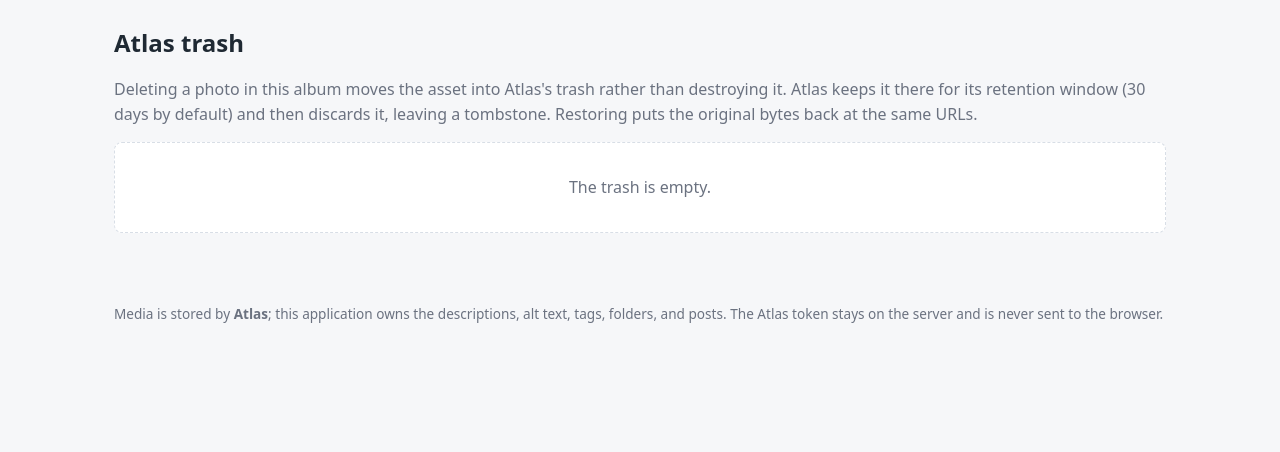
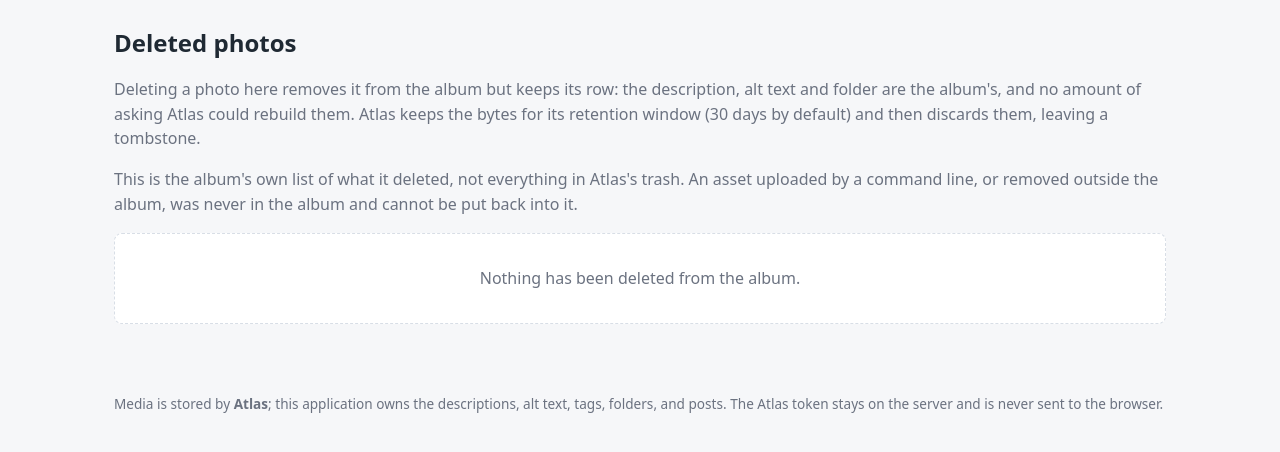
Before and after one commit to Yehoslav/atlas, a Flask app: template examples/family-album/templates/trash.html in a window 1280 px wide. Shown: the part 62-514 px from the top of the page. Run offline with Flask 3, Linux system fonts and the light colour scheme; the template is opened without the code that fills it, so the values that code supplies are empty; parts of the project's set-up code (start-up, migrations or seed data) failed here and were passed over; some libraries are stand-ins or nearby versions.

Commit message:
fix: a restored photo comes back to the album
Deleting a photo deleted the album's own row, and restoring only told
Atlas to bring the bytes back. So the photo never reappeared: Atlas had
the file and the album had forgotten it, and the flash message claimed a
success the album did not deliver.

The album now stamps photos.deleted_at and keeps the row. It has to keep
it -- description, alt text, tags and folder exist only here, and nothing
Atlas is asked could rebuild them. The photo leaves the grid, the folder
views and the tag views; its own page keeps working and says the album
deleted it and when, with the Restore button already there. Restoring
clears the stamp and the photo returns with its metadata intact.

The trash page now lists the album's own deletions and asks Atlas about
them in one batched state lookup, instead of listing everything in Atlas's
trash. An asset deleted by a command line was never in the album and
could not be put back into its pages, so offering it there was an undo
that could not work.

That also removes a second bug: the restore form used to guess the
collection from the content type, so a picture stored as a document was
restored against the images route and 404'd. The collection now comes
from the album's own row, recorded at upload.

No Atlas change. The kind field in its trash listing is still missing for
a consumer that lists the whole trash, which is the dashboard example
rather than this one.

The fake also stops popping deleted assets out of existence, which is
what real Atlas does: it keeps them until the retention window passes.
The one restore test only ever simulated an out-of-band delete, which is
why it passed while the album's own delete button lost the photo.

```diff
--- a/examples/family-album/app.py
+++ b/examples/family-album/app.py
@@ -68,7 +68,9 @@ class UploadResult:
 #: that was deleted is recoverable and a photo that was purged is not, and an
 #: unreachable Atlas says nothing about either.
 ASSET_REASONS = {
-    "deleted": "Deleted in Atlas. The bytes are still in the trash and can be restored.",
+    "deleted": (
+        "Deleted in Atlas. The bytes are still in the trash and can be restored."
+    ),
     "purged": "Purged by Atlas after its retention window. The bytes are gone for good.",
     "missing": (
         "Atlas has no record of this asset: it was never uploaded there, or it "
@@ -78,6 +80,13 @@ ASSET_REASONS = {
         "Atlas could not be reached, so whether it can serve this photo is unknown."
     ),
 }
+
+#: Said when the album itself deleted the photo, which is a different fact from
+#: Atlas having it in the trash: the album knows when, Atlas knows for how long.
+DELETED_BY_ALBUM = (
+    "You deleted this photo from the album on {when}. Atlas still has the bytes, "
+    "so it can be restored with its description and alt text intact."
+)
 
 #: Shown when Atlas stops serving an image between the check below and the
 #: browser's request for it.
@@ -117,6 +126,17 @@ def format_timestamp(value: int | None) -> str:
         return "unknown"
     moment = datetime.fromtimestamp(value, tz=UTC)
     return moment.strftime("%Y-%m-%d %H:%M UTC")
+
+
+def format_day(value: str | None) -> str:
+    """An album-side stamp, which is ISO text rather than Unix seconds."""
+    if not value:
+        return "an earlier date"
+    try:
+        moment = datetime.fromisoformat(value)
+    except ValueError:
+        return value
+    return moment.strftime("%Y-%m-%d")
 
 
 class AlbumImages:
@@ -273,6 +293,8 @@ def create_app(
         "fallback_reason": FALLBACK_REASON,
         "human_bytes": human_bytes,
         "timestamp": format_timestamp,
+        "day": format_day,
+        "deleted_by_album": DELETED_BY_ALBUM,
         "max_upload_bytes": max_upload_bytes,
         "grid_widths": GRID_WIDTHS,
         "thumbnail_width": THUMBNAIL_WIDTH,
@@ -471,24 +493,34 @@ def create_app(
 
     @app.get("/trash")
     def trash() -> ResponseReturnValue:
-        try:
-            entries, error = client.trash(), None
-        except AtlasError as failure:
-            entries, error = [], failure.message
-        return render_template("trash.html", entries=entries, atlas_error=error)
+        connection = get_db()
+        entries = album_db.list_deleted_photos(connection)
+        # One batched question to Atlas about the album's own deleted photos:
+        # the bytes may still be restorable, already purged, or gone entirely.
+        # The two services hold different parts of this, and the page shows
+        # both rather than pretending either one is the whole truth.
+        checks = check_assets(photo.asset_id for photo in entries)
+        return render_template("trash.html", entries=entries, checks=checks)
 
     @app.post("/trash/<collection>/<asset_id>/restore")
     def restore(collection: str, asset_id: str) -> ResponseReturnValue:
         if collection not in ("images", "documents"):
             abort(404)
         try:
-            # The collection is part of Atlas's route, and the trash listing is
-            # where the album learned which one this asset is in.
+            # The collection comes from the album's own row, which recorded it
+            # at upload: guessing it from the content type would send a picture
+            # stored as a document to the images route, where it is not found.
             client.restore(collection, asset_id)
         except AtlasError as error:
             flash(f"Atlas refused to restore that asset: {error.message}", "error")
         else:
-            flash("Restored. Its public URLs serve the original bytes again.", "ok")
+            if album_db.restore_photo(get_db(), asset_id):
+                flash(
+                    "Restored. It is back in the album with its description intact.",
+                    "ok",
+                )
+            else:
+                flash("Restored in Atlas. The album has no record of it.", "warn")
         return redirect(url_for("trash"))
 
     @app.post("/folders")
--- a/examples/family-album/atlas_client.py
+++ b/examples/family-album/atlas_client.py
@@ -428,6 +428,13 @@ class AtlasClient:
         return _parse_asset(response.json(), self.media_base_url)
 
     def trash(self) -> list[TrashEntry]:
+        """Everything in Atlas's trash, across both collections.
+
+        The album does not use this: it lists its own deletions instead, because
+        an asset deleted by a command line was never in the album and
+        restoring it could not put it back into the album's pages. A dashboard
+        for the whole instance is what needs this, and it is the next example.
+        """
         response = self._send("GET", "/api/v1/trash", headers=self._headers())
         self._raise_for_status(response)
         return [
@@ -517,8 +524,6 @@ class AtlasLike(Protocol):
 
     def states(self, asset_ids: list[str]) -> dict[str, AssetState]: ...
 
-    def trash(self) -> list[TrashEntry]: ...
-
     def original_url(self, asset_id: str) -> str: ...
 
     def rendition_url(self, asset_id: str, max_width: int) -> str: ...
--- a/examples/family-album/schema.sql
+++ b/examples/family-album/schema.sql
@@ -28,7 +28,14 @@ CREATE TABLE IF NOT EXISTS photos (
     bytes        INTEGER NOT NULL,
     width        INTEGER,
     height       INTEGER,
-    uploaded_at  TEXT    NOT NULL
+    uploaded_at  TEXT    NOT NULL,
+    -- When the album deleted this photo, or NULL while it is in the album.
+    --
+    -- Deleted photos keep their row. Atlas keeps the bytes for a while and can
+    -- restore them, and a restore cannot rebuild a description, alt text or
+    -- folder — so throwing the row away at delete time is throwing away
+    -- something only the album knows, for good.
+    deleted_at   TEXT
 );
 
 -- The widths Atlas actually generated for this photo, copied from the upload
--- a/examples/family-album/templates/trash.html
+++ b/examples/family-album/templates/trash.html
@@ -2,41 +2,52 @@
 {% block title %}Trash &middot; Family Album{% endblock %}
 
 {% block content %}
-  <h1>Atlas trash</h1>
+  <h1>Deleted photos</h1>
   <p class="hint">
-    Deleting a photo in this album moves the asset into Atlas's trash rather than
-    destroying it. Atlas keeps it there for its retention window (30 days by
-    default) and then discards it, leaving a tombstone. Restoring puts the
-    original bytes back at the same URLs.
+    Deleting a photo here removes it from the album but keeps its row: the
+    description, alt text and folder are the album's, and no amount of asking
+    Atlas could rebuild them. Atlas keeps the bytes for its retention window
+    (30 days by default) and then discards them, leaving a tombstone.
+  </p>
+  <p class="hint">
+    This is the album's own list of what it deleted, not everything in Atlas's
+    trash. An asset uploaded by a command line, or removed outside the album,
+    was never in the album and cannot be put back into it.
   </p>
 
-  {% if atlas_error %}
-    <p class="notice notice-error">Atlas could not be reached: {{ atlas_error }}</p>
-  {% elif entries %}
+  {% if entries %}
     <table class="trash">
       <thead>
         <tr>
-          <th>Asset</th><th>State</th><th>Type</th><th>Size</th><th>Deleted</th><th>Pinned</th><th></th>
+          <th>Photo</th><th>In Atlas</th><th>Type</th><th>Size</th><th>Deleted</th><th></th>
         </tr>
       </thead>
       <tbody>
-        {% for entry in entries %}
+        {% for photo in entries %}
+          {% set check = checks[photo.asset_id] %}
           <tr>
-            <td><code>{{ entry.id }}</code></td>
             <td>
-              {{ entry.state }}
-              {% if entry.pinned %}<span class="badge">pinned</span>{% endif %}
+              <a href="{{ url_for('photo_detail', photo_id=photo.id) }}">{{ photo.description or photo.asset_id }}</a>
+              {% if photo.alt_text %}<br><span class="hint">{{ photo.alt_text }}</span>{% endif %}
             </td>
-            <td>{{ entry.content_type }}</td>
-            <td>{{ human_bytes(entry.bytes) }}</td>
-            <td>{{ timestamp(entry.deleted_at) }}</td>
             <td>
-              {% if entry.is_restorable %}
-                <form method="post" action="{{ url_for('restore', collection=collection_for(entry.content_type), asset_id=entry.id) }}" class="inline">
+              {# The two services disagree on purpose: the album knows it
+                 deleted the photo, Atlas knows whether the bytes survive. #}
+              {{ check.status }}
+              {% if check.live %}<span class="badge">still in Atlas</span>{% endif %}
+            </td>
+            <td>{{ photo.content_type }}</td>
+            <td>{{ human_bytes(photo.bytes) }}</td>
+            <td>{{ day(photo.deleted_at) }}</td>
+            <td>
+              {% if check.status == 'deleted' %}
+                <form method="post" action="{{ url_for('restore', collection=photo.collection, asset_id=photo.asset_id) }}" class="inline">
                   <button type="submit">Restore</button>
                 </form>
+              {% elif check.status == 'purged' %}
+                <span class="hint">Purged; the bytes are gone.</span>
               {% else %}
-                <span class="hint">Purged; the bytes are gone.</span>
+                <span class="hint">Nothing to restore.</span>
               {% endif %}
             </td>
           </tr>
@@ -44,6 +55,6 @@
       </tbody>
     </table>
   {% else %}
-    <p class="empty">The trash is empty.</p>
+    <p class="empty">Nothing has been deleted from the album.</p>
   {% endif %}
 {% endblock %}
```
Also changed, not shown: examples/family-album/album_db.py (+50 -1 lines), examples/family-album/templates/photo.html (+6 -1 lines), examples/family-album/tests/test_app.py (+111 -1 lines), examples/family-album/README.md.
